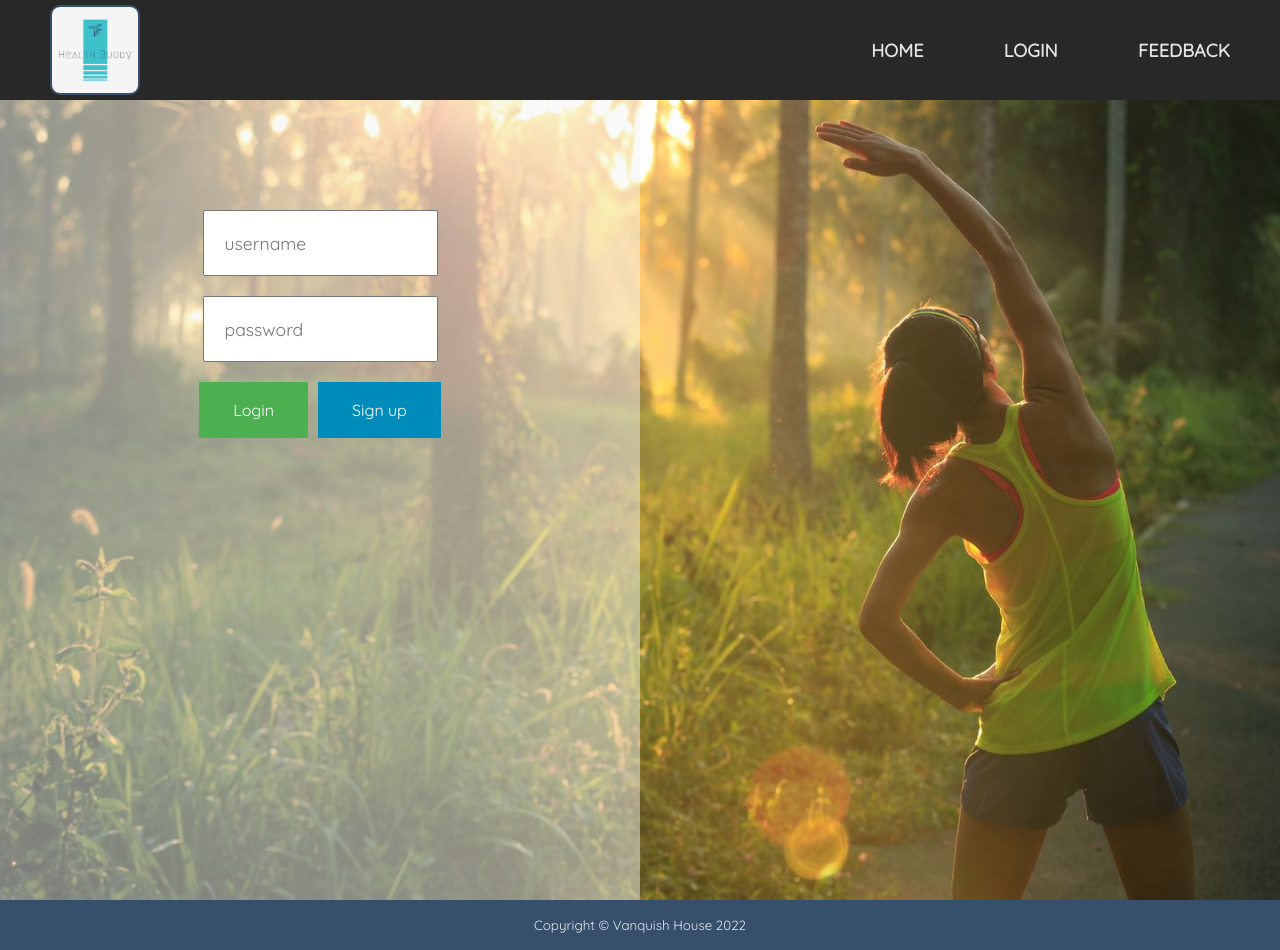
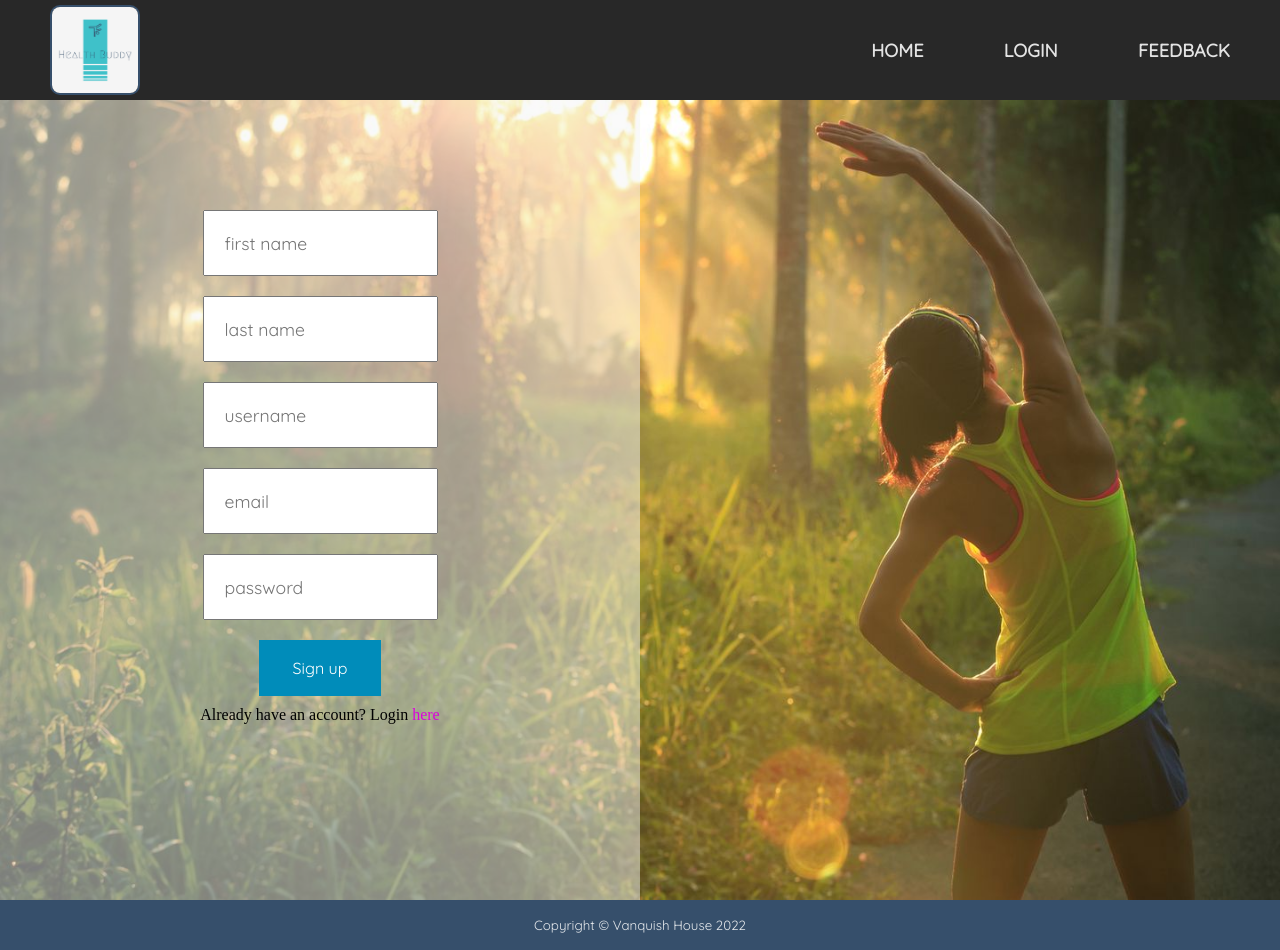
Before and after one commit to 220523-Java-React/vanquish_p2, a React (Create React App) app: page /login in a window 1280 px wide. Built offline with nearby package versions, Linux system fonts and the light colour scheme; a web font is replaced by a local one.

Commit message:
toggled login/signup and grabbed signup values to create new user via post

```diff
--- a/src/App.js
+++ b/src/App.js
@@ -19,11 +19,11 @@ import Register from './pages/Register';
 import Header from './components/Header';
 import Footer from './components/Footer';
 
-// import {API} from './utils/api';
+import {API} from './utils/api';
 
 function App() {
 
-  // API();
+  API();
   const [ results, setResults ] = useState([]);
 
   return (
--- a/src/components/LoginForm.js
+++ b/src/components/LoginForm.js
@@ -3,41 +3,85 @@ import { APIPost } from "../utils/api";
 
 export default function LoginForm(){
 
-    let [username, updateUsername] = useState("");
-    let [password, updatePassword] = useState("");
+    const [register, setRegister] = useState(false);
+    const [firstName, updateFirst] = useState("");
+    const [lastName, updateLast] = useState("");
+    const [username, updateUsername] = useState("");
+    const [email, updateEmail] = useState("");
+    const [password, updatePassword] = useState("");
 
+    const handleChangeFirst = event => {
+        updateFirst(event.target.value)
+    };
 
-    function handleChangeUsername(event){
-        updateUsername(event.target.value)
+    const handleChangeLast = event => {
+        updateLast(event.target.value);
+    };
+
+    const handleChangeUsername = event => {
+        updateUsername(event.target.value);
+    };
+
+    const handleChangeEmail = event => {
+        updateEmail(event.target.value);
+    };
+
+    const handleChangePassword = event => {
+        updatePassword(event.target.value);
+    };
+
+    const submit = () => {
+        // TODO: replace me with an authentication call to the backend
+        console.log(username, password);
+    };
+
+    const signup = () => {
+        let body = {
+            username: username,
+            firstName: firstName,
+            lastName: lastName,
+            email: email,
+            password: password
+        }
+        APIPost("userinfo", body);
+    };
+
+    const toggleRegister = () => {
+        setRegister(!register);
     }
 
-    function handleChangePassword(event){
-        updatePassword(event.target.value);
-    }
+    if (register) {
+        return (
+            <>
+                <div id="loginbox">
+                    <input type="text" value={username} onChange={handleChangeUsername} placeholder="username"/><br/>
+                    <input type="password" value={password} onChange={handleChangePassword} placeholder="password"/><br/>
+                    <button class="button button1" onClick={submit}>Login</button>
+                    <p>
+                        New User? Sign up&nbsp;
+                        <span onClick={toggleRegister}>here</span>
+                    </p>
+                </div>
+            </>
+        );
+    };
 
-    function submit(){
-        // TODO: replace me with an authentication call to the backend
-        console.log(username, password)
-    }
+    return (
+        <>
+            <div id="loginbox">
+                <input type="text" value={firstName} onChange={handleChangeFirst} placeholder="first name"/><br/>
+                <input type="text" value={lastName} onChange={handleChangeLast} placeholder="last name"/><br/>
+                <input type="text" value={username} onChange={handleChangeUsername} placeholder="username"/><br/>
+                <input type="text" value={email} onChange={handleChangeEmail} placeholder="email"/><br/>
+                <input type="password" value={password} onChange={handleChangePassword} placeholder="password"/><br/>
 
-    function signup(){
-        let body = {
-            username: username,
-            firstName: 'Test',
-            lastName: 'User',
-            email: 'Test@User.com',
-            password: 'pass1234'
-        }
-        APIPost("userinfo", body);
-    }
+                <button class="button button2" onClick={signup}>Sign up</button>
+                <p>
+                    Already have an account? Login&nbsp;
+                    <span onClick={toggleRegister}>here</span>
+                </p>
+            </div>
+        </>
+    );
 
-
-    return <>
-    <div id="loginbox">
-    <input type="text" value={username} onChange={handleChangeUsername} placeholder="username"/><br/>
-    <input type="password" value={password} onChange={handleChangePassword} placeholder="password"/><br/>
-    <button class="button button1" onClick={submit}>Login</button>
-    <button class="button button2" onClick={signup}>Sign up</button>
-    </div>
-    </>
 }
--- a/src/index.css
+++ b/src/index.css
@@ -186,7 +186,7 @@ font-family: 'Square Peg', cursive;
 #loginbox {
     padding: 100px 30px;
     text-align: center;
-    text-shadow: 2px 2px 5px black;
+    /* text-shadow: 2px 2px 5px black; */
     border:#000000;
     float: left;
     width: 50%;
@@ -238,6 +238,12 @@ font-family: 'Square Peg', cursive;
     color: black;
   }
 
+  #loginbox span {
+    color: rgb(220,0,220);
+    cursor: pointer;
+
+  }
+
 footer {
     font-family: 'Quicksand', sans-serif;
     height: 50px;
```
